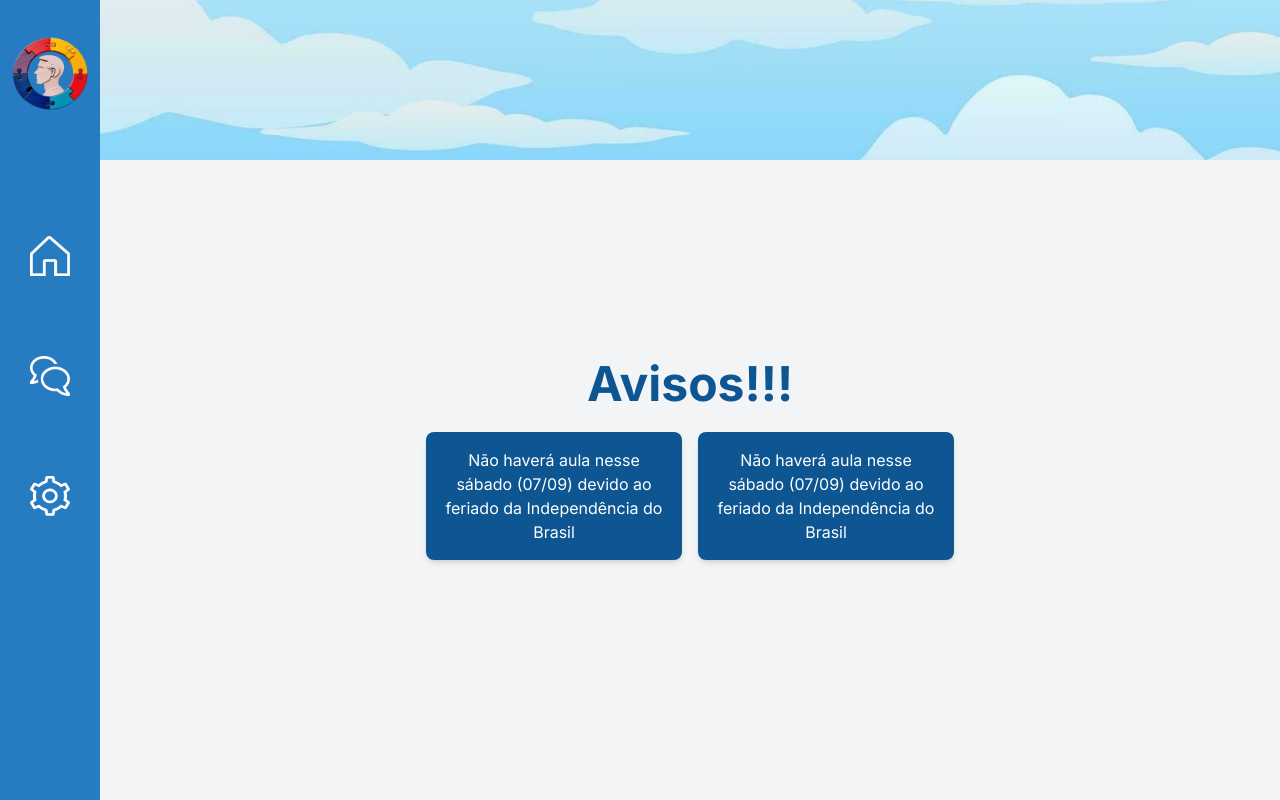
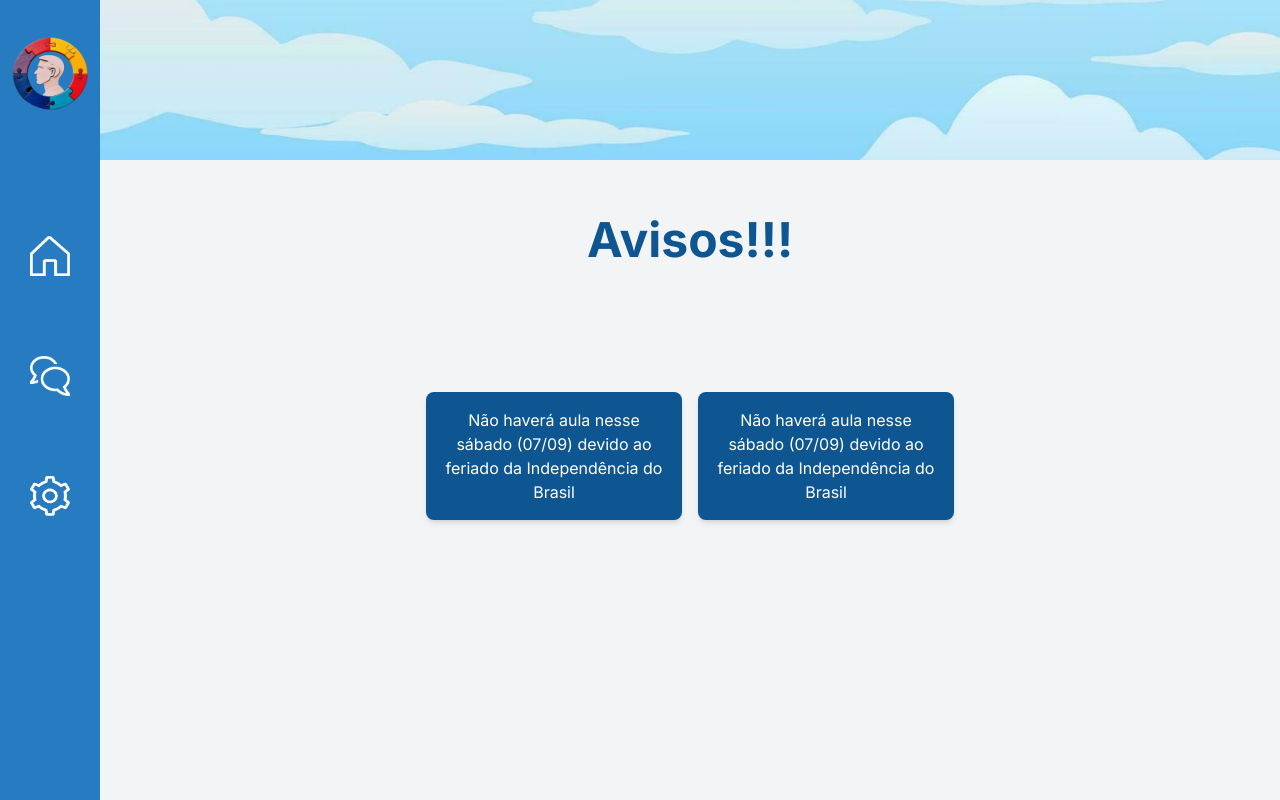
Before and after one commit to VLira96/senso-amigo, a Next.js app: page /pages/avisos in a window 1280 px wide. Built offline with nearby package versions, Linux system fonts and the light colour scheme.

Commit message:
avisos fix

```diff
--- a/src/app/pages/avisos/page.tsx
+++ b/src/app/pages/avisos/page.tsx
@@ -17,8 +17,8 @@ export default Page
 const Avisos = () => {
   return (
     <main className="flex-grow relative bg-gray-100 h-full">
-      <div className="pt-40 p-4 flex flex-col items-center">
-        <h1 className="text-5xl font-bold text-azul-secundario mb-6">Avisos!!!</h1>
+      <div className="p-4 flex flex-col items-center">
+        <h1 className="text-5xl font-bold text-azul-secundario mb-32">Avisos!!!</h1>
 
         <div className="flex flex-wrap justify-center gap-4">
           <div className="bg-azul-secundario text-white p-4 rounded-lg w-64 text-center shadow-md">
```
